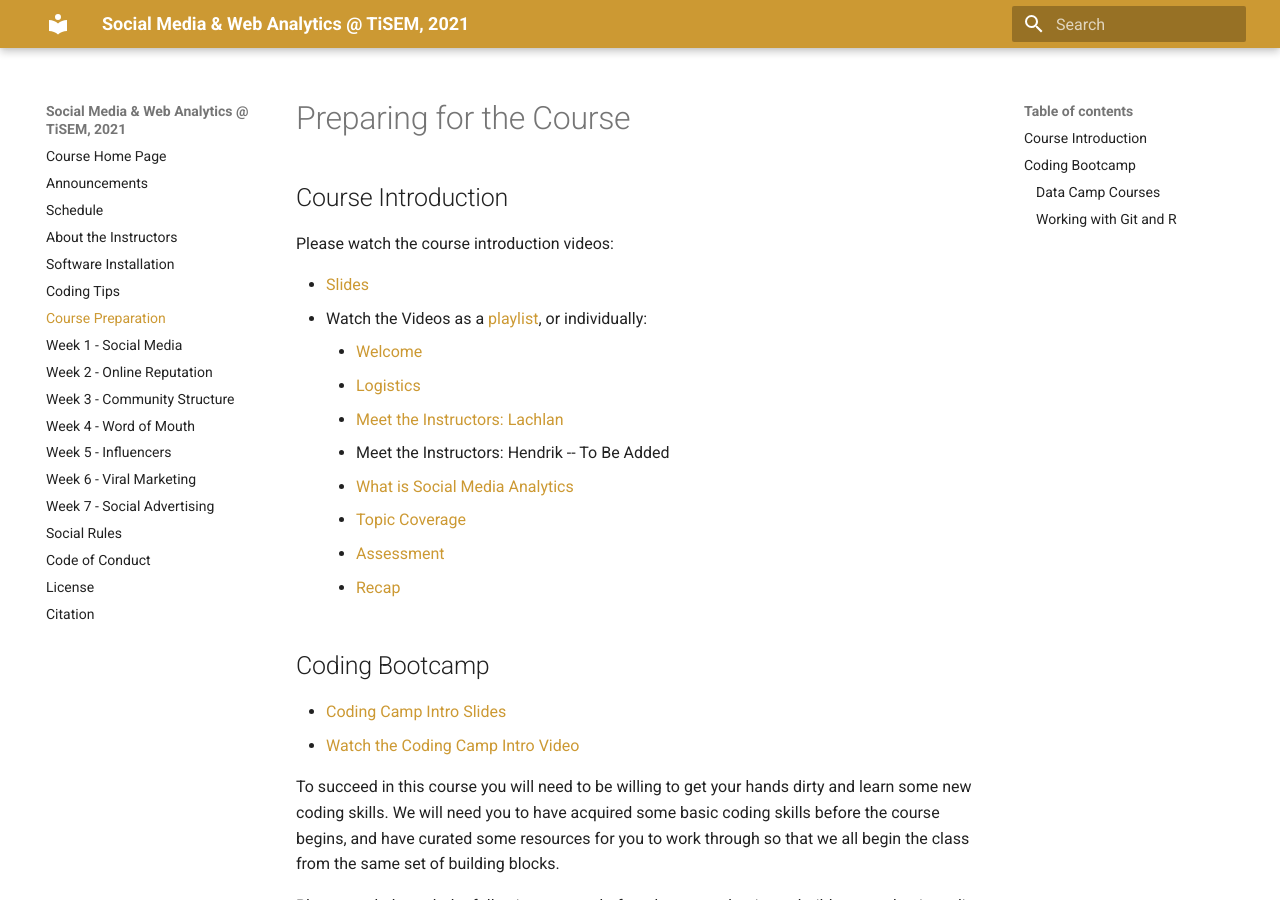
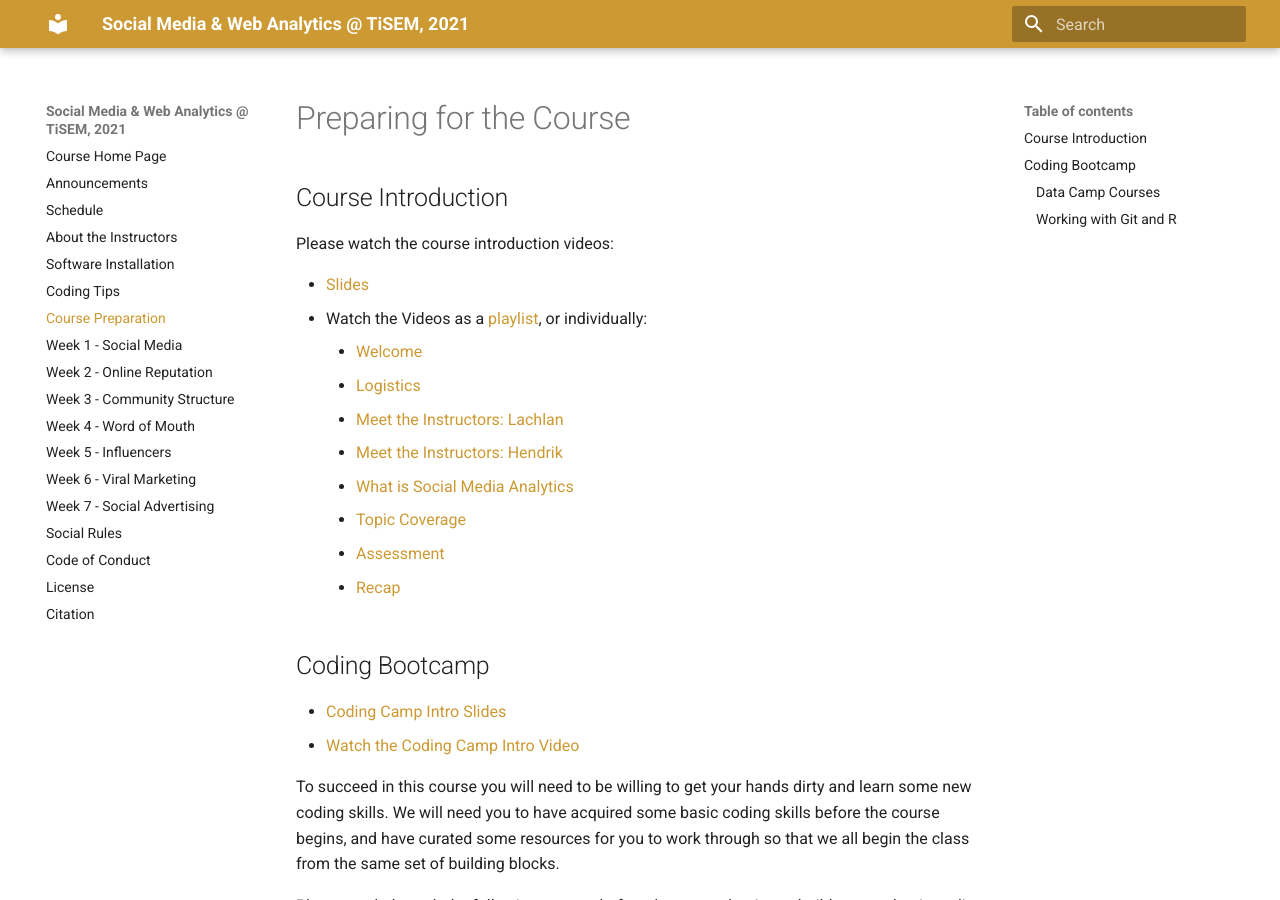
Before and after one commit to tisem-digital-marketing/2021-smwa, an MkDocs documentation site: the page built from docs/course_prep.md, in a window 1280 px wide and 900 px high. Built offline with MkDocs 1.6.1 and Material for MkDocs 9.7.7, drawn with Linux system fonts in a browser that asks for light colours; old or Windows-style settings are respelled for this version of MkDocs.

Commit message:
link to hendrik's video

```diff
--- a/docs/course_prep.md
+++ b/docs/course_prep.md
@@ -9,7 +9,7 @@ Please watch the course introduction videos:
     * [Welcome](https://youtu.be/b8v6ZjOyPNA)
     * [Logistics](https://youtu.be/AEWbQ16521A)
     * [Meet the Instructors: Lachlan](https://youtu.be/mgsf25doADM)
-    * Meet the Instructors: Hendrik -- To Be Added
+    * [Meet the Instructors: Hendrik](https://youtu.be/x1Fes2cd3uE)
     * [What is Social Media Analytics](https://youtu.be/Lj0hbp2siIY)
     * [Topic Coverage](https://youtu.be/zL08rQ2dwWU)
     * [Assessment](https://youtu.be/KTLTdwLTQLc)
```
